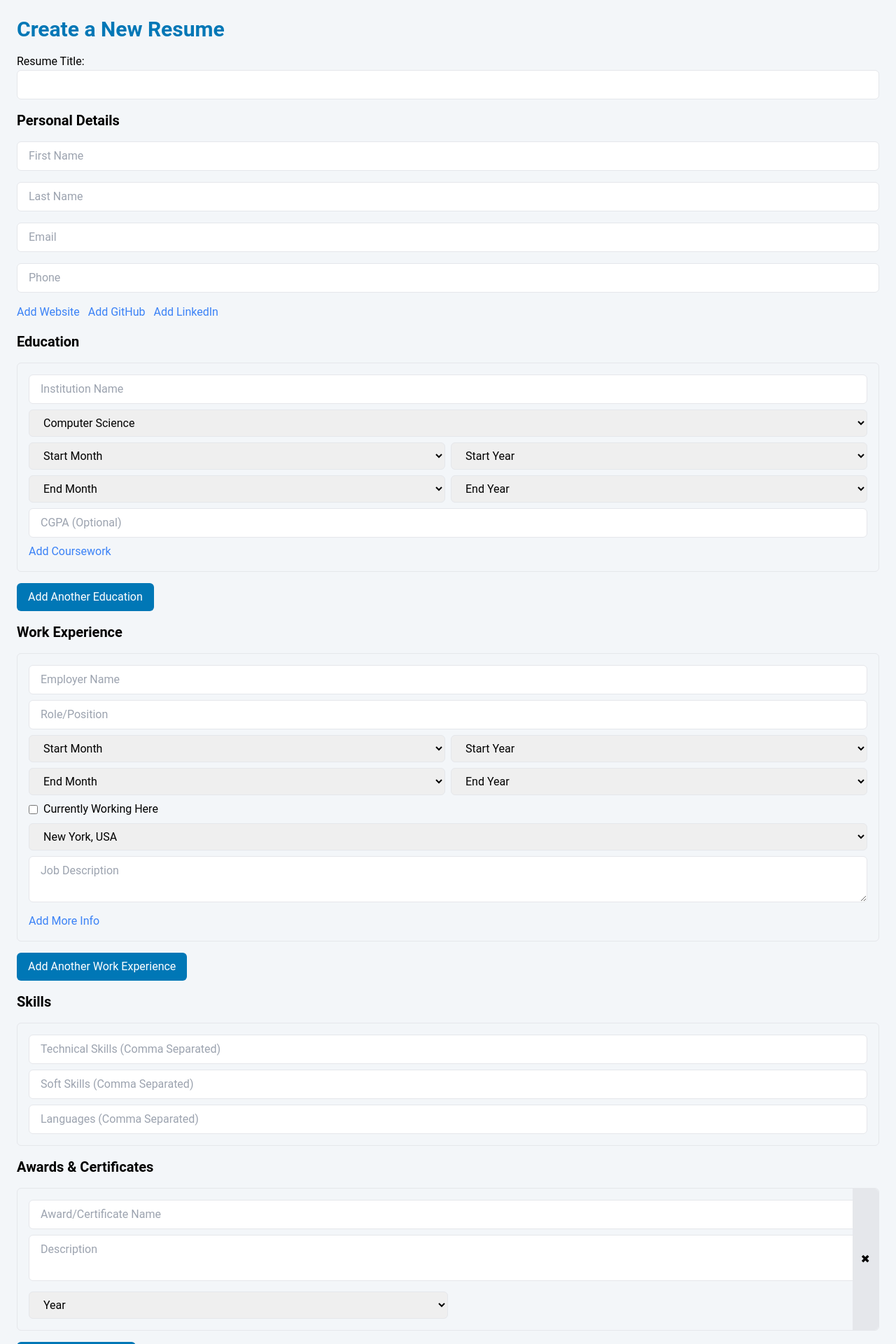
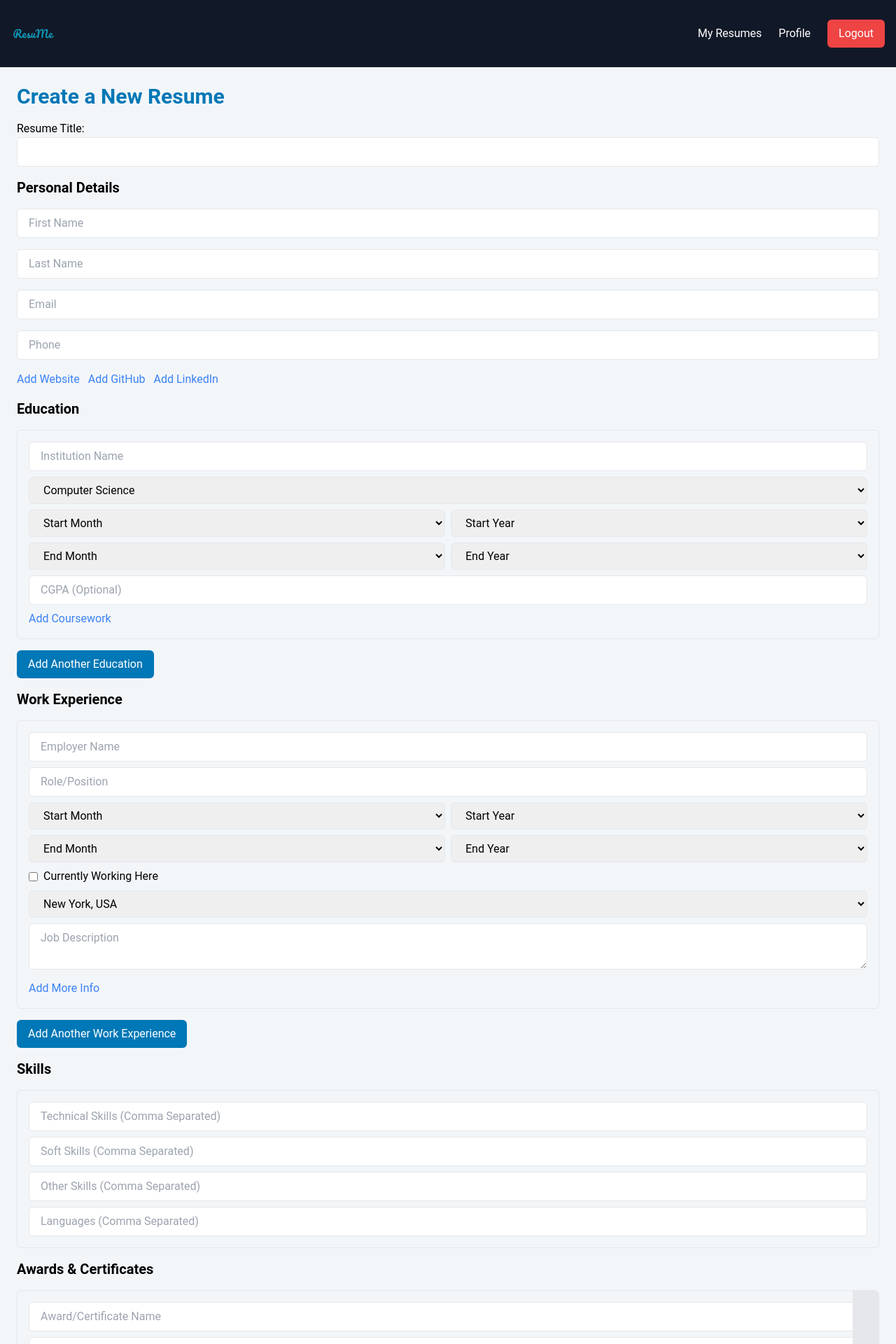
Before and after one commit to Jamolov-Isroilbek/ResuMe, a React (Create React App) app in the folder frontend/: page /create-resume in a window 1280 px wide. Shown: the top 1920 px of the page at 70% size. Built offline with nearby package versions, Linux system fonts and the light colour scheme; sample sign-in values are in the browser's storage.

Commit message:
Added Global Navbar for all pages

```diff
--- a/frontend/src/App.tsx
+++ b/frontend/src/App.tsx
@@ -1,4 +1,5 @@
 import { BrowserRouter as Router, Route, Routes } from "react-router-dom";
+import Navbar from "./components/Navbar";
 import Home from "./pages/Home";
 import Dashboard from "./pages/Dashboard";
 import Profile from "./pages/Profile";
@@ -13,6 +14,7 @@ function App() {
   return (
     <AuthProvider>
       <Router>
+        <Navbar />
         <Routes>
           <Route path="/" element={<Home />} />
           <Route path="/login" element={<Login />} />
--- /dev/null
+++ b/frontend/src/components/Navbar.tsx
@@ -0,0 +1,49 @@
+import React from "react";
+import { Link, useNavigate } from "react-router-dom";
+import { useAuth } from "../context/AuthContext";
+
+const Navbar: React.FC = () => {
+  const navigate = useNavigate();
+  const { isAuthenticated, logout } = useAuth();
+
+  return (
+    <nav className="bg-gray-900 text-white p-4 flex justify-between items-center">
+      {/* ✅ Clicking Logo redirects users based on authentication status */}
+      <img
+        src="/logo.png"
+        alt="ResuMe Logo"
+        className="w-16 cursor-pointer"
+        onClick={() => navigate(isAuthenticated ? "/dashboard" : "/")}
+      />
+
+      <div className="space-x-6">
+        {isAuthenticated ? (
+          <>
+            <Link to="/my-resumes" className="text-white hover:underline">
+              My Resumes
+            </Link>
+            <Link to="/profile" className="text-white hover:underline">
+              Profile
+            </Link>
+            <button
+              onClick={() => {
+                logout();
+                navigate("/");
+              }}
+              className="px-4 py-2 bg-red-500 text-white rounded-md"
+            >
+              Logout
+            </button>
+          </>
+        ) : (
+          <>
+            <Link to="/login" className="text-white hover:underline">Login</Link>
+            <Link to="/register" className="text-white hover:underline">Register</Link>
+          </>
+        )}
+      </div>
+    </nav>
+  );
+};
+
+export default Navbar;
--- a/frontend/src/pages/CreateEditResume.tsx
+++ b/frontend/src/pages/CreateEditResume.tsx
@@ -104,19 +104,19 @@ const CreateEditResume: React.FC = () => {
     linkedin: false,
   });
 
-  const getToken = () => localStorage.getItem("token");
+  // const getToken = () => localStorage.getItem("token");
 
-  const isTokenExpired = (token: string | null) => {
-    if (!token) return true;
+  // const isTokenExpired = (token: string | null) => {
+  //   if (!token) return true;
 
-    try {
-      const payload = JSON.parse(atob(token.split(".")[1]));
-      return payload.exp * 1000 < Date.now();
-    } catch (error) {
-      console.error("Invalid token format:", error);
-      return true;
-    }
-  };
+  //   try {
+  //     const payload = JSON.parse(atob(token.split(".")[1]));
+  //     return payload.exp * 1000 < Date.now();
+  //   } catch (error) {
+  //     console.error("Invalid token format:", error);
+  //     return true;
+  //   }
+  // };
 
   useEffect(() => {
     const fetchResumeData = async () => {
@@ -138,6 +138,8 @@ const CreateEditResume: React.FC = () => {
         });
 
         const data = response.data;
+        console.log("✅ Resume fetched:", data); // ✅ Debug log
+        console.log("🛠 Skills Data:", data.skills); // ✅ Log skills
 
         // Transform API data to match form structure
         setFormData({
@@ -319,19 +321,11 @@ const CreateEditResume: React.FC = () => {
         description: work.description || "",
       })),
       skills: [
-        ...formData.skills.technical
-          .split(",")
-          .map((s) => s.trim())
-          .filter((s) => s !== ""),
-        ...formData.skills.softSkills
-          .split(",")
-          .map((s) => s.trim())
-          .filter((s) => s !== ""),
-        ...formData.skills.languages
-          .split(",")
-          .map((s) => s.trim())
-          .filter((s) => s !== ""),
-      ].map((skill) => ({ skill_name: skill, skill_type: "OTHER" })), // ✅ Ensure correct format
+        ...formData.skills.technical.split(",").map((s) => ({ skill_name: s.trim(), skill_type: "TECHNICAL" })),
+        ...formData.skills.softSkills.split(",").map((s) => ({ skill_name: s.trim(), skill_type: "SOFT" })),
+        ...formData.skills.otherSkills.split(",").map((s) => ({ skill_name: s.trim(), skill_type: "OTHER" })),
+        ...formData.skills.languages.split(",").map((s) => ({ skill_name: s.trim(), skill_type: "LANGUAGE" })),
+      ].filter(skill => skill.skill_name !== ""), // ✅ Remove empty skill values
       awards: formData.awards.map((award) => ({
         name: award.name || "",
         description: award.description || "",
@@ -344,16 +338,16 @@ const CreateEditResume: React.FC = () => {
         await api.put(`/resumes/${id}/`, formattedResume, {
           headers: {
             Authorization: `Bearer ${token}`,
-            "Content-Type": "application/json"
-          }
+            "Content-Type": "application/json",
+          },
         });
         alert("Resume updated successfully!");
       } else {
         await api.post("/resumes/", formattedResume, {
           headers: {
             Authorization: `Bearer ${token}`,
-            "Content-Type": "application/json"
-          }
+            "Content-Type": "application/json",
+          },
         });
         alert("Resume created successfully!");
       }
@@ -1040,6 +1034,7 @@ const CreateEditResume: React.FC = () => {
             }
             className="w-full px-4 py-2 border rounded-md mb-2"
           />
+
           <input
             type="text"
             placeholder="Soft Skills (Comma Separated)"
@@ -1052,6 +1047,20 @@ const CreateEditResume: React.FC = () => {
             }
             className="w-full px-4 py-2 border rounded-md mb-2"
           />
+
+          <input
+            type="text"
+            placeholder="Other Skills (Comma Separated)"
+            value={formData.skills.otherSkills}
+            onChange={(e) =>
+              setFormData({
+                ...formData,
+                skills: { ...formData.skills, otherSkills: e.target.value },
+              })
+            }
+            className="w-full px-4 py-2 border rounded-md mb-2"
+          />
+
           <input
             type="text"
             placeholder="Languages (Comma Separated)"
--- a/frontend/src/pages/Dashboard.tsx
+++ b/frontend/src/pages/Dashboard.tsx
@@ -14,10 +14,9 @@ const Dashboard: React.FC = () => {
   return (
     <div className="min-h-screen bg-background text-center p-6">
       {/* Navigation Bar */}
-      <nav className="w-full flex justify-between items-center p-4 bg-white shadow-md">
+      {/* <nav className="w-full flex justify-between items-center p-4 bg-white shadow-md">
         <img src="/logo.png" alt="ResuMe Logo" className="w-16" />
         <div className="space-x-6">
-          <Link to="/dashboard" className="text-primary hover:underline">Home</Link>
           <Link to="/my-resumes" className="text-primary hover:underline">My Resumes</Link>
           <Link to="/profile" className="text-primary hover:underline">Profile</Link>
           <Link to="/about" className="text-primary hover:underline">About</Link>
@@ -27,7 +26,7 @@ const Dashboard: React.FC = () => {
         <button onClick={handleLogout} className="px-4 py-2 bg-red-500 text-white rounded-md">
           Logout
         </button>
-      </nav>
+      </nav> */}
 
       {/* Hero Section */}
       <div className="mt-12">
--- a/frontend/src/pages/Home.tsx
+++ b/frontend/src/pages/Home.tsx
@@ -10,7 +10,7 @@ const Home: React.FC = () => {
     if (isAuthenticated) {
       navigate("/dashboard");
     }
-  });
+  }, [isAuthenticated, navigate]);
 
   return (
     <div className="min-h-screen bg-background flex flex-col items-center justify-center text-center p-6">
```
